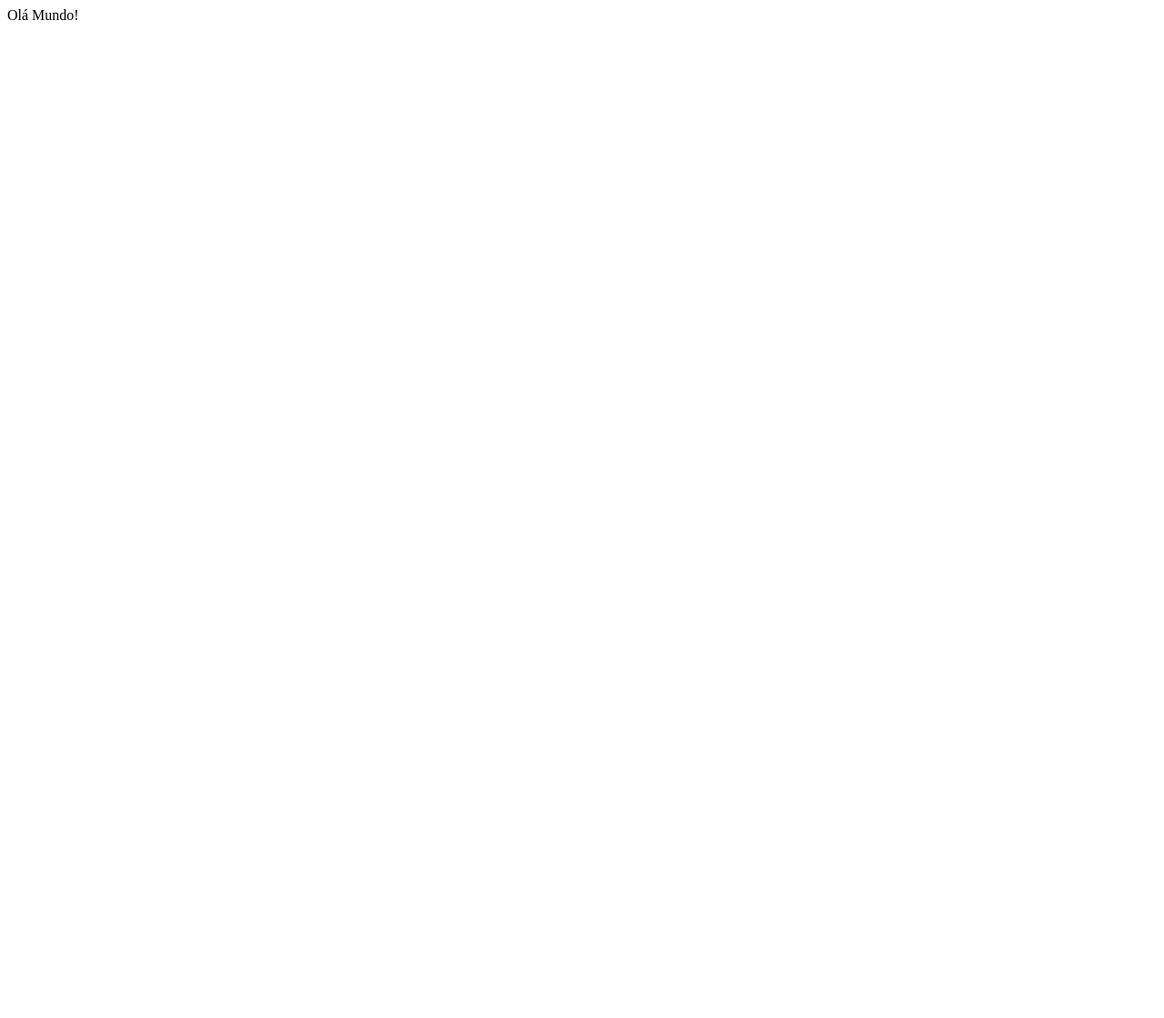
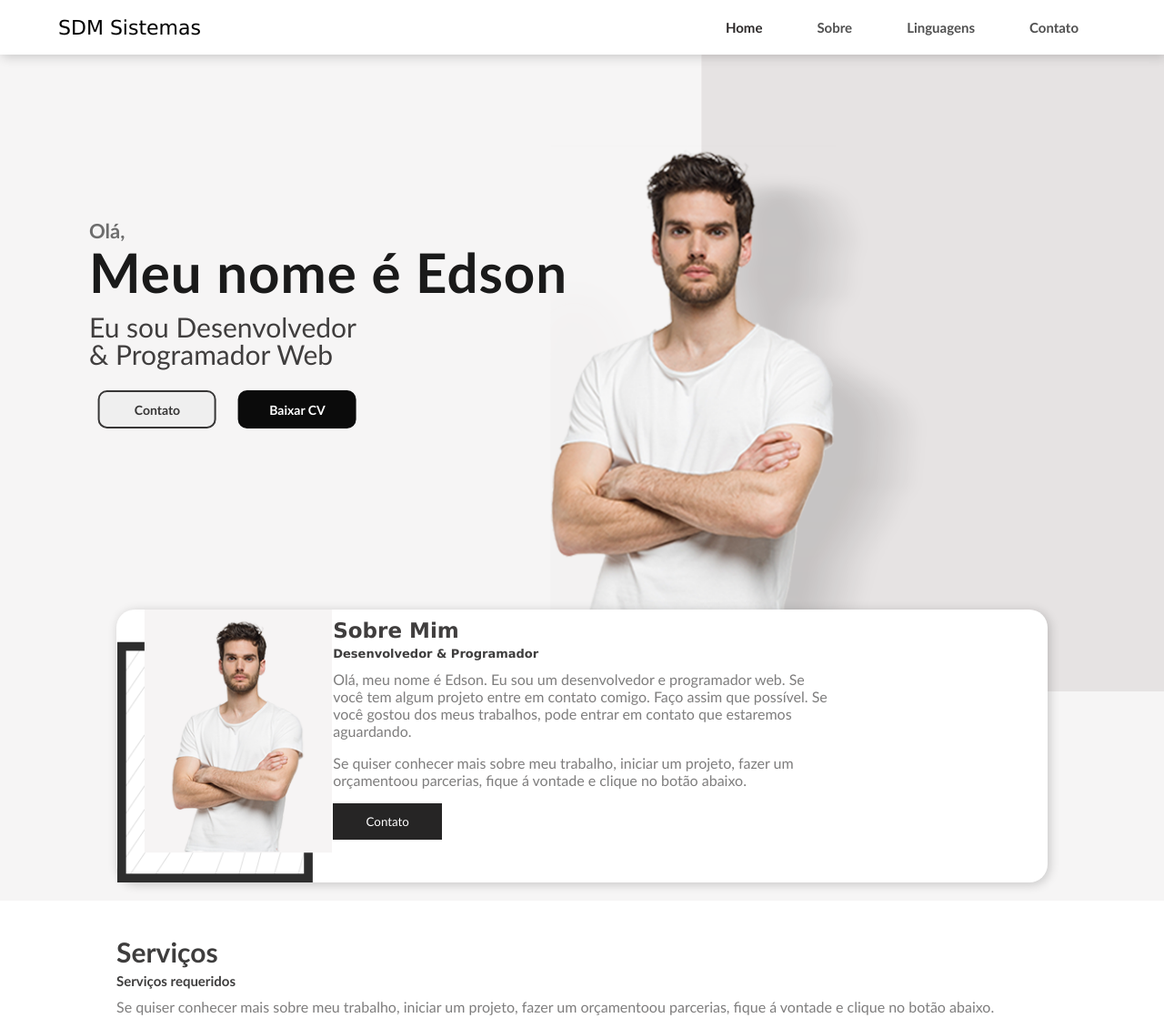
Before and after one commit to edsoncmach/portfolio, a plain HTML site: page index.html in a window 1280 px wide. Shown: the top 1119 px of the page at 91% size. Before the commit the page ends 800 px from the top, so only its background shows below. Drawn offline with Linux system fonts and the light colour scheme.

Commit message:
Pausa almoço

```diff
--- a/css/estilo.css
+++ b/css/estilo.css
@@ -0,0 +1,204 @@
+@charset "utf-8";
+
+body {
+    background-color: #F6F5F5;
+    margin: 0px;
+    padding: 0px;
+}
+
+ul {
+    list-style: none;
+}
+
+a {
+    text-decoration: none;
+}
+
+section {
+    width: 100%;
+    height: 95vh;
+    background-image: url("../img/bg.png");
+    background-repeat: no-repeat;
+    background-size: cover;
+    position: relative;
+}
+
+nav {
+    display: flex;
+    justify-content: space-between;
+    align-items: center;
+    height: 60px;
+    background-color: #FFF;
+    box-shadow: 2px 2px 12px rgba(0, 0, 0, 0.2);
+    padding: 0px 5%;
+}
+
+nav ul {
+    display: flex;
+}
+
+nav ul li a {
+    margin: 30px;
+    font-family: 'Gill Sans', 'Gill Sans MT', Calibri, 'Trebuchet MS', sans-serif;
+    color: #505050;
+    font-size: 15px;
+    font-weight: 700;
+}
+
+.logo {
+    font-family: 'Lucida Sans', 'Lucida Sans Regular', 'Lucida Grande', 'Lucida Sans Unicode', Geneva, Verdana, sans-serif;
+    color: #000;
+    font-size: 22px;
+}
+
+.active {
+    font-weight: bold;
+    color: #2D2A2A;
+}
+
+.text-container p:nth-child(1) {
+    font-family: calibri;
+    font-weight: bold;
+    color: #6D6D6D;
+    font-size: 22px;
+}
+
+.text-container p:nth-child(2) {
+    font-family: calibri;
+    font-weight: bold;
+    letter-spacing: 1px;
+    color: #1A1A1A;
+    font-size: 60px;
+}
+
+.text-container p:nth-child(3) {
+    font-family: calibri;
+    color: #403E3E;
+    font-size: 30px;
+    line-height: 30px;
+}
+
+.text-container p {
+    line-height: 0px;
+    margin: 45px 0px 25px;
+}
+
+.text-container {
+    position: absolute;
+    left: 13%;
+    top: 42%;
+    transform:translate(-13%, -42%);
+}
+
+.text-container button {
+    width: 130px;
+    height: 42px;
+    border-radius: 10px;
+    font-family: calibri;
+    font-weight: bold;
+    font-size: 14px;
+    outline: none;
+    margin: 0px 10px;
+}
+
+.contratar-btn {
+    border: 2px solid #373636;
+    color: #373636;
+}
+
+.down-cv {
+    background-color: #0B0B0B;
+    color: #FFF;
+    border: none;
+}
+
+button:active {
+    transform: scale(1.1);
+}
+
+.model {
+    height: 560px;
+    position: absolute;
+    bottom: 40px;
+    left: 70%;
+    transform: translateX(-70%);
+}
+
+.sobre-container {
+    width: 80%;
+    height: 300px;
+    background-color: #FFF;
+    border-radius: 20px;
+    box-shadow: 2px 2px 12px rgba(0, 0, 0, 0.2);
+    display: flex;
+    margin: -7% auto 20px auto;
+    position: relative;
+}
+
+.sobre-text img {
+    height: 250px;
+}
+
+.sobre-text {
+    width: 550px;
+}
+
+.sobre-text p:nth-child(1) {
+    color: #403E3E;
+    font-family: 'Lucida Sans', 'Lucida Sans Regular', 'Lucida Grande', 'Lucida Sans Unicode', Geneva, Verdana, sans-serif;
+    font-weight: bold;
+    font-size: 23px;
+    line-height: 0px;
+}
+
+.sobre-text p:nth-child(2) {
+    color: #3E3D3D;
+    font-size: 13px;
+    font-family: 'Lucida Sans', 'Lucida Sans Regular', 'Lucida Grande', 'Lucida Sans Unicode', Geneva, Verdana, sans-serif;
+    font-weight: bold;
+    line-height: 5px;
+}
+
+.sobre-text p:nth-child(3),
+.sobre-text p:nth-child(4) {
+    color: #7E7D7D;
+    font-size: 16px;
+    font-family: calibri;
+}
+
+.sobre-text button {
+    width: 120px;
+    height: 40px;
+    color: #FFF;
+    outline: none;
+    border: none;
+    font-family: calibri;
+    background-color: #262525;
+}
+
+.servicos {
+    height: 600px;
+    background-color: #FFF;
+    padding: 2% 10% 0px 10%;
+}
+
+.servicos-text p:nth-child(1) {
+    font-family: calibri;
+    font-weight: bold;
+    color: #3E3D3D;
+    font-size: 30px;
+    line-height: 0px;
+}
+
+.servicos-text p:nth-child(2) {
+    font-family: calibri;
+    font-weight: bold;
+    color: #3E3D3D;
+    font-size: 15px;
+    line-height: 5px;
+}
+
+.servicos-text p:nth-child(3) {
+    font-family: calibri;
+    color: #7E7D7D;
+}
--- a/index.html
+++ b/index.html
@@ -1 +1,48 @@
-Olá Mundo!
+<!DOCTYPE html>
+<html lang="pt-br">
+<head>
+    <meta charset="UTF-8">
+    <meta name="viewport" content="width=device-width, initial-scale=1.0">
+    <meta name="description" content="Portfolio de Edson Carlos Machado">
+    <title>Portfolio | Edson </title>
+    <link rel="stylesheet" href="css/estilo.css">
+</head>
+<body>
+    <section>
+        <nav>
+            <a href="#" class="logo">SDM Sistemas</a>
+            <ul>
+                <li><a href="#" class="active">Home</a></li>
+                <li><a href="#">Sobre</a></li>
+                <li><a href="#">Linguagens</a></li>
+                <li><a href="#">Contato</a></li>
+            </ul>
+        </nav>
+        <div class="text-container">
+            <p>Olá,</p>
+            <p>Meu nome é Edson</p>
+            <p>Eu sou Desenvolvedor <br>& Programador Web</p>
+            <button class="contratar-btn">Contato</button>
+            <button class="down-cv"> Baixar CV</button>
+        </div>
+        <img src="img/model.png" class="model">
+    </section>
+    <div class="sobre-container">
+        <img src="img/about-img.png" >
+        <div class="sobre-text">
+            <p>Sobre Mim</p>
+            <p>Desenvolvedor & Programador</p>
+            <p>Olá, meu nome é Edson. Eu sou um desenvolvedor e programador web. Se você tem algum projeto entre em contato comigo. Faço assim que possível. Se você gostou dos meus trabalhos, pode entrar em contato que estaremos aguardando.</p>
+            <p>Se quiser conhecer mais sobre meu trabalho, iniciar um projeto, fazer um orçamentoou parcerias, fique á vontade e clique no botão abaixo.</p>
+            <button>Contato</button>
+        </div>
+    </div>
+    <div class="servicos">
+        <div class="servicos-text">
+            <p>Serviços</p>
+            <p>Serviços requeridos</p>
+            <p>Se quiser conhecer mais sobre meu trabalho, iniciar um projeto, fazer um orçamentoou parcerias, fique á vontade e clique no botão abaixo.</p>
+        </div>
+    </div>
+</body>
+</html>
```
Also changed, not shown: img/about-img.png (added), img/bg.png (added), img/model.png (added), img/project in your mind.png (added), img/services-1.png (added), img/services-2.png (added), img/servies-3.png (added).
